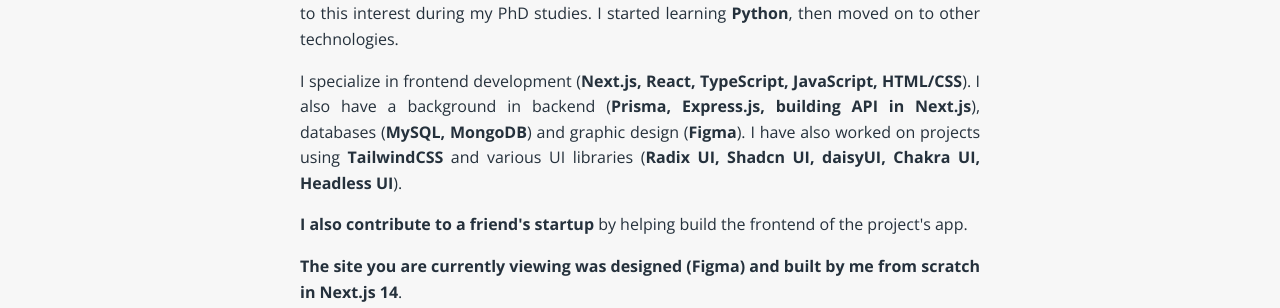
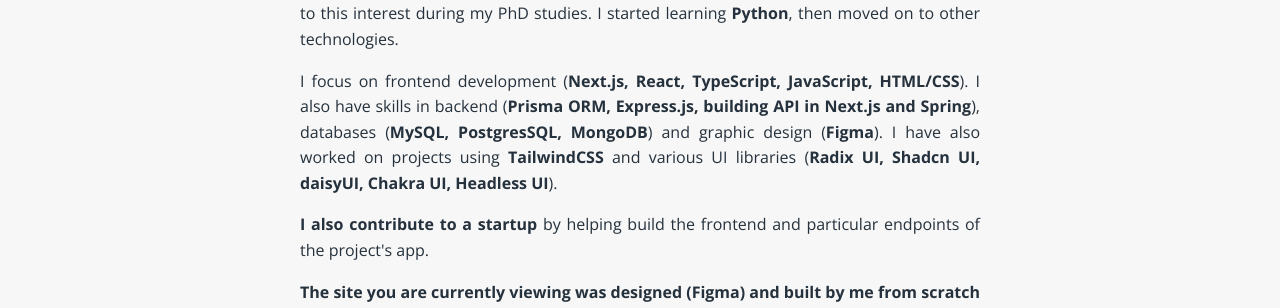
Before and after one commit to blzjmzk/blaise-mzyk-website, a Next.js app: page /programming in a window 1280 px wide. Shown: the part 328-636 px from the top of the page. Built offline with nearby package versions, Linux system fonts and the light colour scheme; no server answers; the database is empty.

Commit message:
Chages in description

```diff
--- a/app/programming/page.tsx
+++ b/app/programming/page.tsx
@@ -27,15 +27,16 @@
             technologies.
           </p>
           <p>
-            I specialize in frontend development (
+            I focus on frontend development (
             <span className="bold">
               Next.js, React, TypeScript, JavaScript, HTML/CSS
             </span>
-            ). I also have a background in backend (
+            ). I also have skills in backend (
             <span className="bold">
-              Prisma, Express.js, building API in Next.js
+              Prisma ORM, Express.js, building API in Next.js and Spring
             </span>
-            ), databases (<span className="bold">MySQL, MongoDB</span>) and
+            ), databases (
+            <span className="bold">MySQL, PostgresSQL, MongoDB</span>) and
             graphic design (<span className="bold">Figma</span>
             ). I have also worked on projects using{" "}
             <span className="bold">TailwindCSS</span> and various UI libraries (
@@ -45,10 +46,9 @@
             ).
           </p>
           <p>
-            <span className="bold">
-              I also contribute to a friend&apos;s startup
-            </span>{" "}
-            by helping build the frontend of the project&apos;s app.
+            <span className="bold">I also contribute to a startup</span> by
+            helping build the frontend and particular endpoints of the
+            project&apos;s app.
           </p>
           <p>
             <span className="bold">
```
